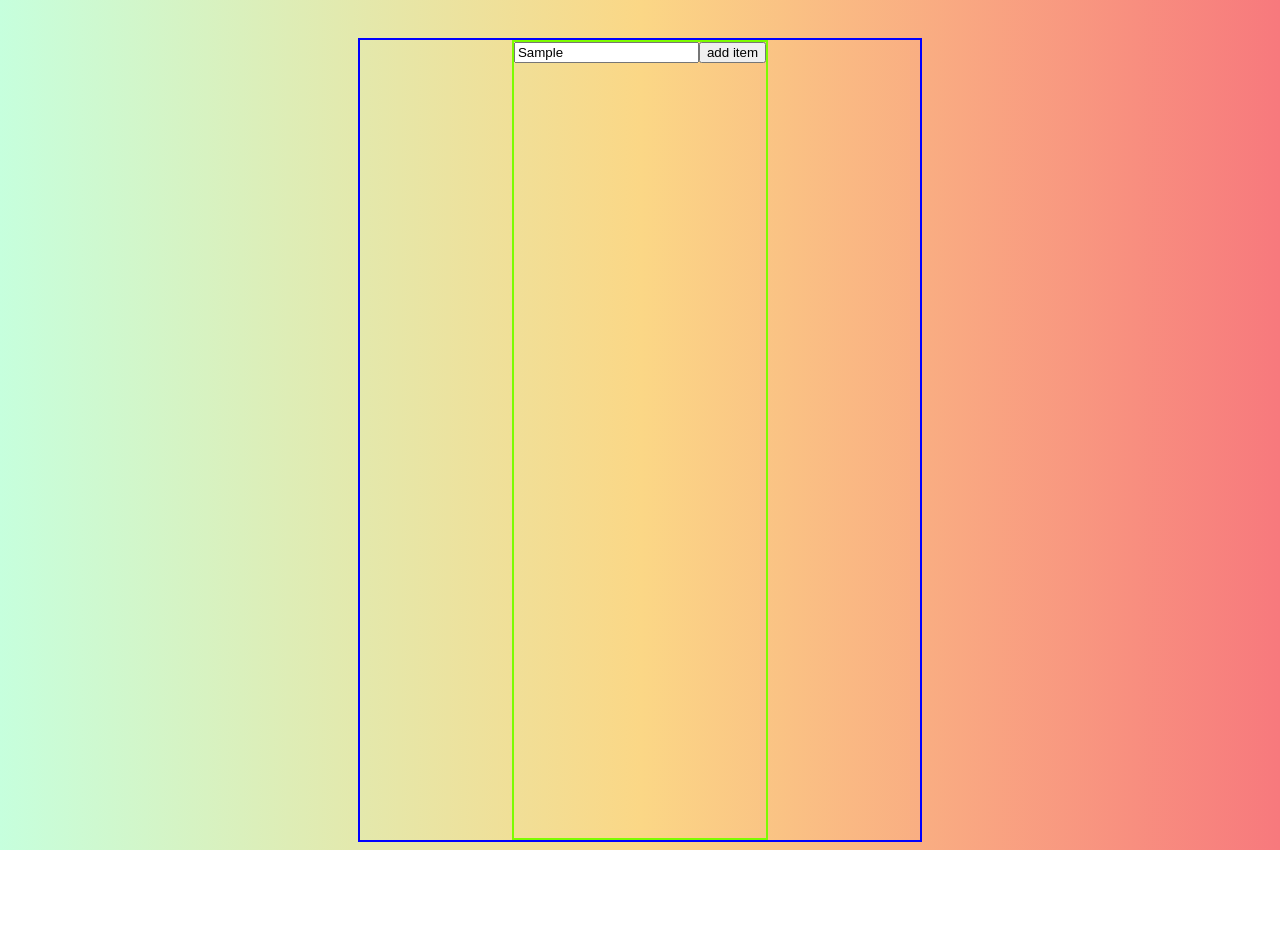
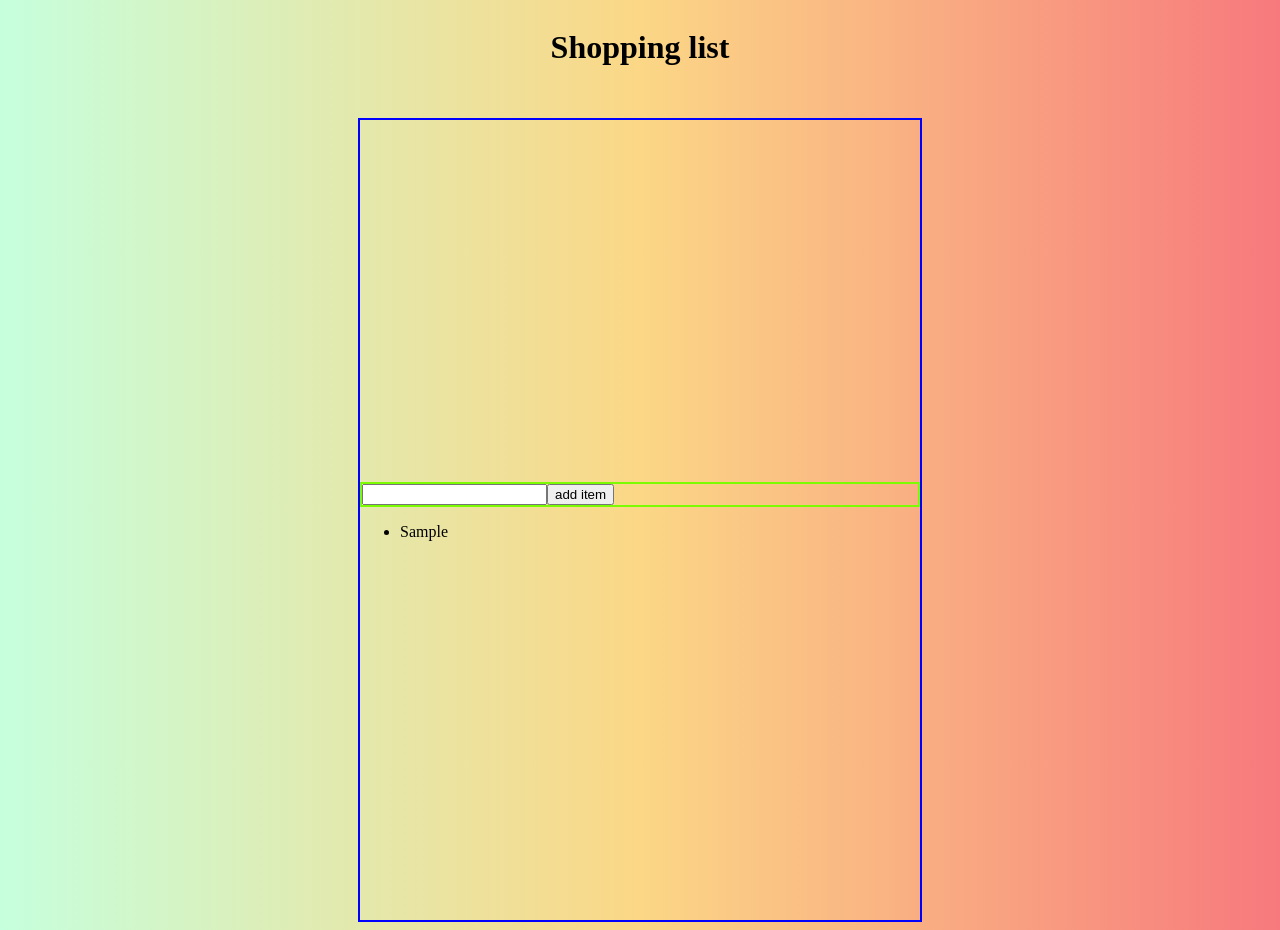
Before and after one commit to sheybusta/Shopping-list-MDN, a website with bundled scripts: page index.html in a window 1280 px wide. Both pictures are taken after typing "Sample" into the empty fields and a click on the button "add item". Before the commit the page ends 850 px from the top, so only its background shows below. Built offline with nearby package versions, Linux system fonts and the light colour scheme.

Commit message:
add-handler-for-the-list

```diff
--- a/index.html
+++ b/index.html
@@ -9,6 +9,6 @@
 
   <body>
 
-    <script type="module" src="./src/init/init.js"></script>
+    <script type="module" src="./src/init/ui.js"></script>
   </body>
 </html>
--- a/public/style.css
+++ b/public/style.css
@@ -16,7 +16,7 @@ body {
    border: 2px solid blue;
    /* height: 50em; */
    display: flex;
-   flex-direction: row;
+   flex-direction: column;
    align-content: center;
    justify-content: center;
    margin-top: 30px;
--- a/src/handlers/handlers.js
+++ b/src/handlers/handlers.js
@@ -1,5 +1,27 @@
+import {theList, inputField } from '../init/index.js'
+const addItemHandler = (event) => {
+
+    event.preventDefault();
+
+// console.log('hey');
+
+//Div for each item
+const itemDiv = document.createElement('div');
+itemDiv.classList.add('item');
+theList.appendChild(itemDiv);
+
+//li for each item
+
+const listItem = document.createElement('li');
+listItem.innerText = inputField.value;
+listItem.classList.add('list-item');
+inputField.value = '';
+itemDiv.appendChild(listItem);
+// inputField.value = '';
+
+//completed button
+
+}
 
 
-export const something = (event) => {
-console.log(event);
-}
+export {addItemHandler}
--- a/src/init/index.js
+++ b/src/init/index.js
@@ -1,4 +1,12 @@
 
+// Title
+
+const header = document.createElement('header');
+document.body.appendChild(header);
+const title = document.createElement('h1');
+header.appendChild(title);
+title.innerText = 'Shopping list';
+console.log(header);
 // Div for everything
 
 const divContainer = document.createElement('div');
@@ -34,4 +42,18 @@ buttonAdd.setAttribute('class', 'btn');
 buttonAdd.textContent = "add item";
 divInput.appendChild(buttonAdd);
 
-// create div to see the list
+// create div to see the display list
+
+const divList = document.createElement('div');
+divList.setAttribute('id', 'list-field');
+divList.setAttribute('class', 'list-container');
+divContainer.appendChild(divList);
+
+const theList = document.createElement('ul');
+theList.setAttribute('id', 'the-list');
+divList.appendChild(theList);
+
+
+export {
+theList, inputField
+};
--- a/src/init/init.js
+++ /dev/null
@@ -1,3 +0,0 @@
-
-import '../init/index.js'
-import '../listeners/listener.js'
--- /dev/null
+++ b/src/init/ui.js
@@ -0,0 +1,5 @@
+
+import '../init/index.js'
+import '../listeners/listener.js'
+
+console.log(document)
--- a/src/listeners/listener.js
+++ b/src/listeners/listener.js
@@ -1,5 +1,8 @@
-document.getElementById('btn-add').addEventListener('click', (event) => console.log (event));
+import { addItemHandler } from '../handlers/handlers.js'
+
+
+document.getElementById('btn-add').addEventListener('click', addItemHandler);
+
+
 
 // const buttonAdd = document.createElement('button');
-
-// buttonAdd.addEventListener('click', something);
```
